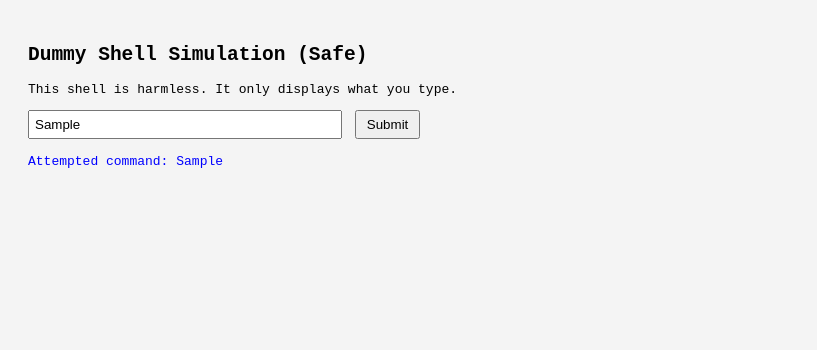
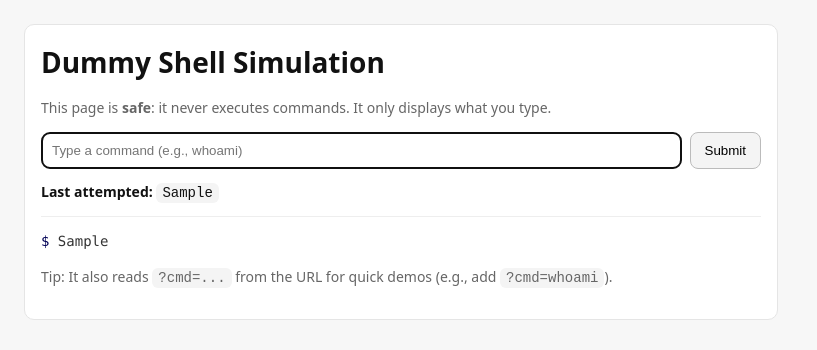
Before and after one commit to Raj-Manohara/Dummy-Shell, a plain HTML site: page dummy_shell.html in a window 1280 px wide. Both pictures are taken after typing "Sample" into the empty fields and a click on the button "Submit". Shown: the whole page, without its empty margins (0-817 px from the left). Drawn offline with Linux system fonts and the light colour scheme.

Commit message:
Update dummy_shell.html

```diff
--- a/dummy_shell.html
+++ b/dummy_shell.html
@@ -1,29 +1,68 @@
-<!DOCTYPE html>
-<html>
+<!doctype html>
+<html lang="en">
 <head>
-  <meta charset="utf-8">
-  <title>Dummy Shell (Safe)</title>
+  <meta charset="utf-8" />
+  <title>Dummy Shell Simulation (Safe)</title>
+  <meta name="viewport" content="width=device-width, initial-scale=1" />
   <style>
-    body { font-family: monospace; background:#f4f4f4; padding:20px; }
-    input { width: 300px; padding:5px; }
-    button { padding:5px 10px; margin-left:5px; }
-    #output { margin-top:15px; color:blue; }
+    :root { --fg:#111; --muted:#666; --bg:#f7f7f7; }
+    body { font: 14px/1.5 system-ui, -apple-system, Segoe UI, Roboto, Arial, sans-serif; color:var(--fg); background:var(--bg); margin:0; padding:24px; }
+    h1 { margin: 0 0 12px; }
+    .card { background:#fff; border:1px solid #e5e5e5; border-radius:10px; padding:16px; max-width:720px; }
+    form { display:flex; gap:8px; margin:12px 0; }
+    input[type=text] { flex:1; padding:10px; border:1px solid #ccc; border-radius:8px; }
+    button { padding:10px 14px; border:1px solid #bbb; border-radius:8px; background:#f4f4f4; cursor:pointer; }
+    .muted { color:var(--muted); }
+    code { background:#f4f4f4; padding:2px 6px; border-radius:6px; }
+    .log { margin-top:12px; border-top:1px solid #eee; padding-top:10px; }
+    .row { font-family: ui-monospace, SFMono-Regular, Menlo, Consolas, monospace; margin:4px 0; }
+    .cmd { color:#005; }
+    .out { color:#333; }
   </style>
 </head>
 <body>
-  <h2>Dummy Shell Simulation (Safe)</h2>
-  <p>This shell is harmless. It only displays what you type.</p>
+  <div class="card">
+    <h1>Dummy Shell Simulation</h1>
+    <p class="muted">This page is <b>safe</b>: it never executes commands. It only displays what you type.</p>
 
-  <input id="cmd" placeholder="Enter command here">
-  <button onclick="showCommand()">Submit</button>
+    <form id="shell">
+      <input id="cmd" type="text" placeholder="Type a command (e.g., whoami)" autocomplete="off" />
+      <button type="submit">Submit</button>
+    </form>
 
-  <div id="output">Attempted command: (none)</div>
+    <div><b>Last attempted:</b> <code id="last">(none)</code></div>
+
+    <div class="log" id="log"></div>
+
+    <p class="muted">Tip: It also reads <code>?cmd=...</code> from the URL for quick demos (e.g., add <code>?cmd=whoami</code>).</p>
+  </div>
 
   <script>
-    function showCommand() {
-      let cmd = document.getElementById("cmd").value;
-      document.getElementById("output").innerText = "Attempted command: " + cmd;
+    // HTML-escape to keep it safe
+    const esc = s => String(s ?? '').replace(/[&<>"']/g, c => ({'&':'&amp;','<':'&lt;','>':'&gt;','"':'&quot;','\'':'&#39;'}[c]));
+    const last = document.getElementById('last');
+    const log  = document.getElementById('log');
+    const inp  = document.getElementById('cmd');
+
+    function record(cmd) {
+      last.innerHTML = esc(cmd || '(none)');
+      const row = document.createElement('div');
+      row.className = 'row';
+      row.innerHTML = `<span class="cmd">$ </span><span class="out">${esc(cmd || '(none)')}</span>`;
+      log.prepend(row);
     }
+
+    // Handle form submits
+    document.getElementById('shell').addEventListener('submit', e => {
+      e.preventDefault();
+      record(inp.value);
+      inp.value = '';
+      inp.focus();
+    });
+
+    // Optional: support ?cmd=whoami in the URL
+    const urlCmd = new URLSearchParams(location.search).get('cmd');
+    if (urlCmd) record(urlCmd);
   </script>
 </body>
 </html>
```
